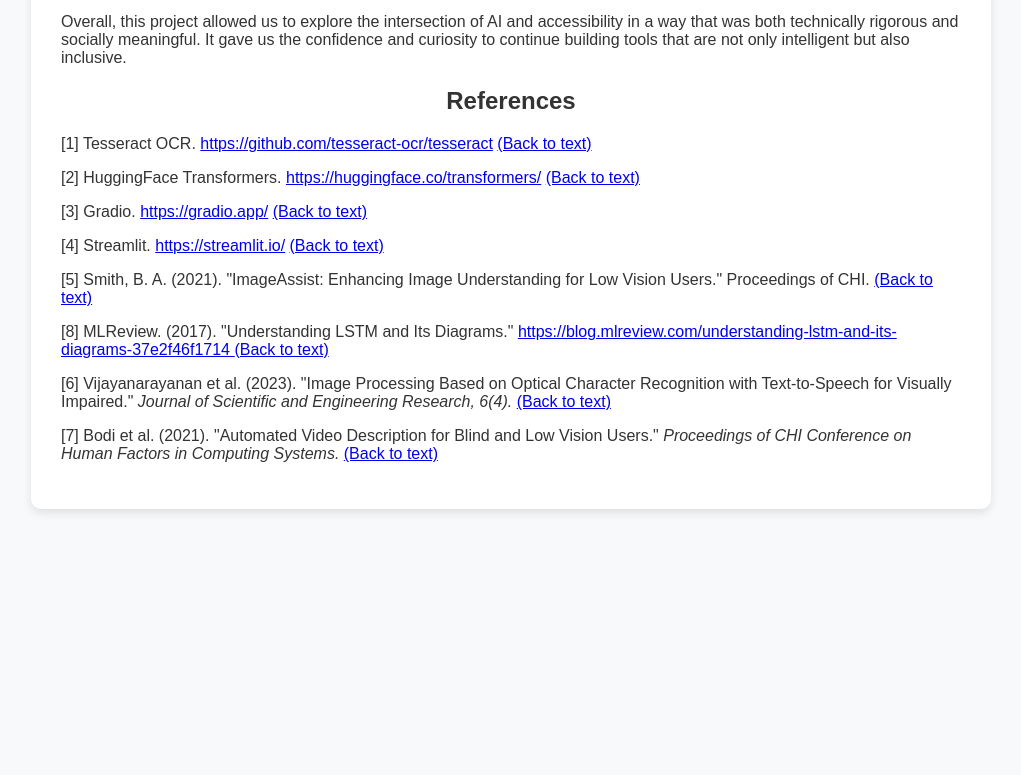
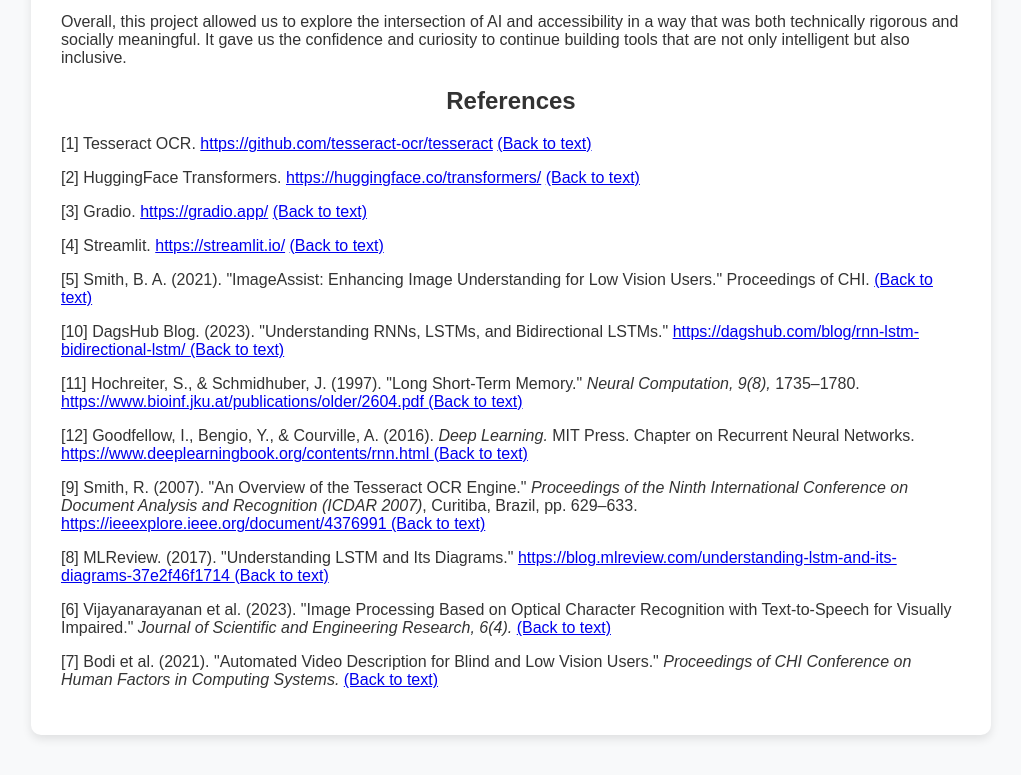
Before and after one commit to Jahazel/First-Draft, a plain HTML site: page index.html in a window 1280 px wide. Shown: the part 6756-7531 px from the top of the page, without its empty margins (129-1150 px from the left). Before the commit the page ends 7305 px from the top, so only its background shows below. Drawn offline with Linux system fonts and the light colour scheme.

Commit message:
added more references

```diff
--- a/index.html
+++ b/index.html
@@ -549,6 +549,43 @@
         <a href="#top">(Back to text)</a>
       </p>
 
+      <p id="ref10">
+        [10] DagsHub Blog. (2023). "Understanding RNNs, LSTMs, and Bidirectional LSTMs."
+        <a href="https://dagshub.com/blog/rnn-lstm-bidirectional-lstm/" target="_blank">
+          https://dagshub.com/blog/rnn-lstm-bidirectional-lstm/
+        </a>
+        <a href="#top">(Back to text)</a>
+      </p>
+
+      <p id="ref11">
+        [11] Hochreiter, S., & Schmidhuber, J. (1997). "Long Short-Term Memory."
+        <em>Neural Computation, 9(8),</em> 1735–1780.
+        <a href="https://www.bioinf.jku.at/publications/older/2604.pdf" target="_blank">
+          https://www.bioinf.jku.at/publications/older/2604.pdf
+        </a>
+        <a href="#top">(Back to text)</a>
+      </p>
+
+      <p id="ref12">
+        [12] Goodfellow, I., Bengio, Y., & Courville, A. (2016).
+        <em>Deep Learning.</em> MIT Press. Chapter on Recurrent Neural Networks.
+        <a href="https://www.deeplearningbook.org/contents/rnn.html" target="_blank">
+          https://www.deeplearningbook.org/contents/rnn.html
+        </a>
+        <a href="#top">(Back to text)</a>
+      </p>
+
+
+      <p id="ref9">
+        [9] Smith, R. (2007). "An Overview of the Tesseract OCR Engine."
+        <em>Proceedings of the Ninth International Conference on Document Analysis and Recognition (ICDAR 2007)</em>, Curitiba, Brazil, pp. 629–633.
+        <a href="https://ieeexplore.ieee.org/document/4376991" target="_blank">
+          https://ieeexplore.ieee.org/document/4376991
+        </a>
+        <a href="#top">(Back to text)</a>
+      </p>
+
+
       <p id="ref8">
         [8] MLReview. (2017). "Understanding LSTM and Its Diagrams."
         <a href="https://blog.mlreview.com/understanding-lstm-and-its-diagrams-37e2f46f1714" target="_blank">
```
